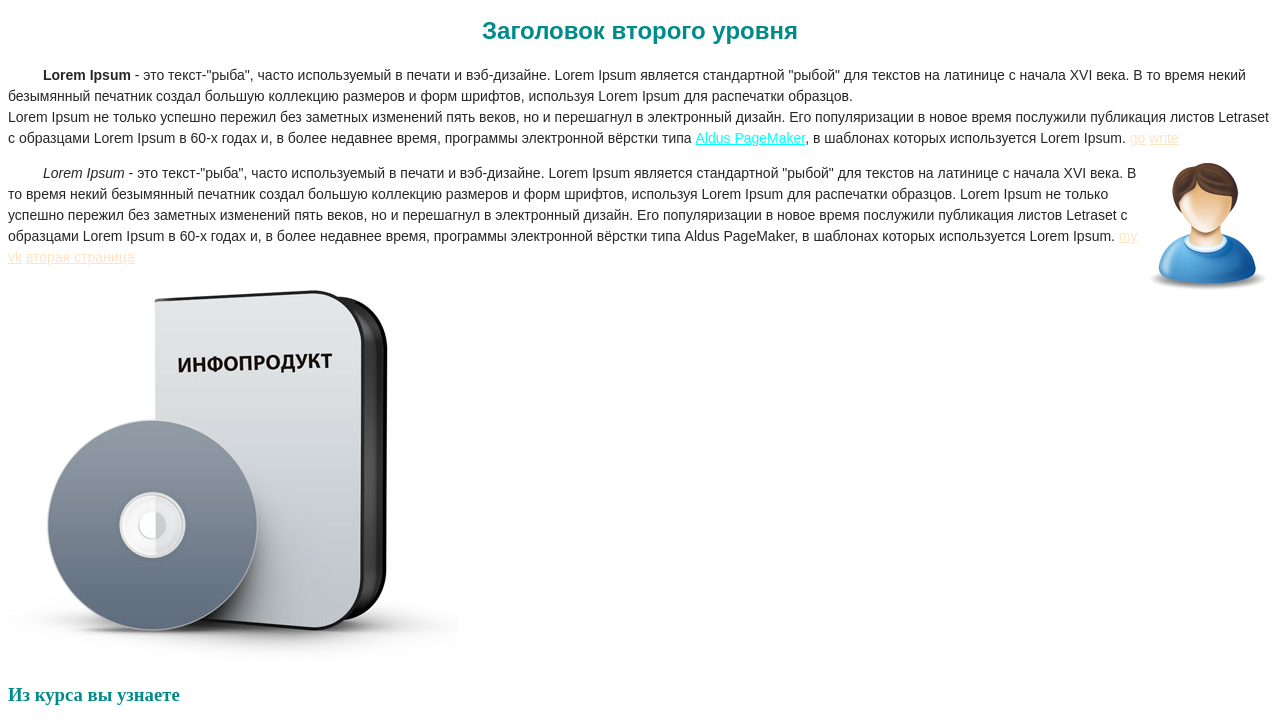
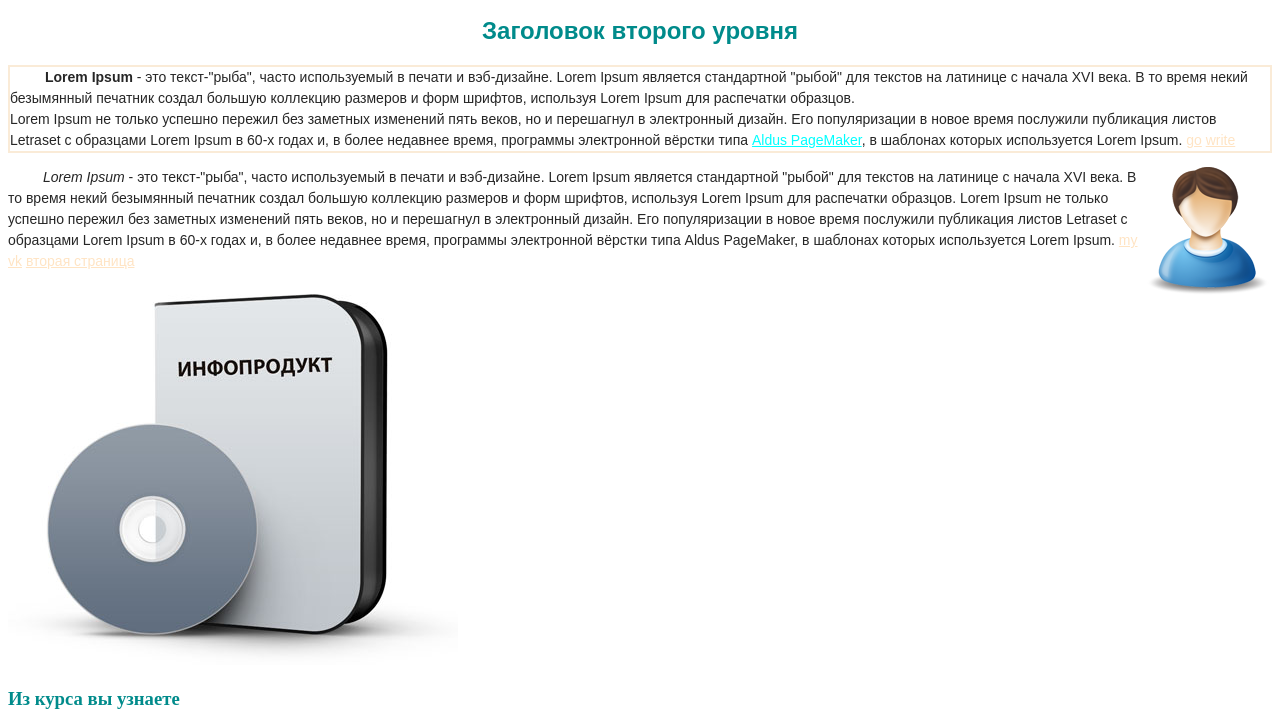
Before and after one commit to surianelena/pauk, a plain HTML site: page index.html in a window 1280 px wide. Shown: the part 57-779 px from the top of the page. Drawn offline with Linux system fonts and the light colour scheme.

Commit message:
тест

```diff
--- a/css/style.css
+++ b/css/style.css
@@ -58,3 +58,9 @@ a {
 a:hover {
     text-decoration: none;
 }
+
+.border{
+    border-width: 2px;
+    border-style: solid;
+    border-color: antiquewhite;
+}
--- a/index.html
+++ b/index.html
@@ -12,7 +12,7 @@
     <div>
         <h1  title="text" id="header">Заголовок первого</h1>
         <h2 >Заголовок второго уровня</h2>
-        <p> <strong>Lorem Ipsum </strong> - это текст-"рыба", часто используемый в печати и вэб-дизайне. Lorem Ipsum является стандартной "рыбой" для текстов на латинице с начала XVI века. В то время некий безымянный печатник создал большую коллекцию размеров и форм шрифтов, используя Lorem Ipsum для распечатки образцов. <br/> Lorem Ipsum не только успешно пережил без заметных изменений пять веков, но и перешагнул в электронный дизайн. Его популяризации в новое время послужили публикация листов Letraset с образцами Lorem Ipsum в 60-х годах и, в более недавнее время, программы электронной вёрстки типа <span>Aldus PageMaker</span>, в шаблонах которых используется Lorem Ipsum.
+        <p class="border"> <strong>Lorem Ipsum </strong> - это текст-"рыба", часто используемый в печати и вэб-дизайне. Lorem Ipsum является стандартной "рыбой" для текстов на латинице с начала XVI века. В то время некий безымянный печатник создал большую коллекцию размеров и форм шрифтов, используя Lorem Ipsum для распечатки образцов. <br/> Lorem Ipsum не только успешно пережил без заметных изменений пять веков, но и перешагнул в электронный дизайн. Его популяризации в новое время послужили публикация листов Letraset с образцами Lorem Ipsum в 60-х годах и, в более недавнее время, программы электронной вёрстки типа <span>Aldus PageMaker</span>, в шаблонах которых используется Lorem Ipsum.
             <a href="#test">go</a>
             <a href="mailto:suryanelena@gmail.com">write</a>
         </p>
```
